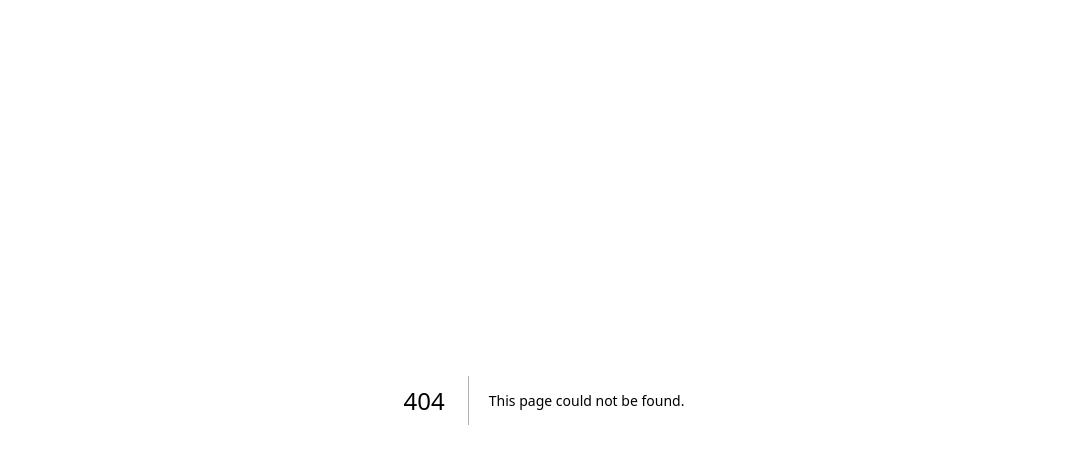
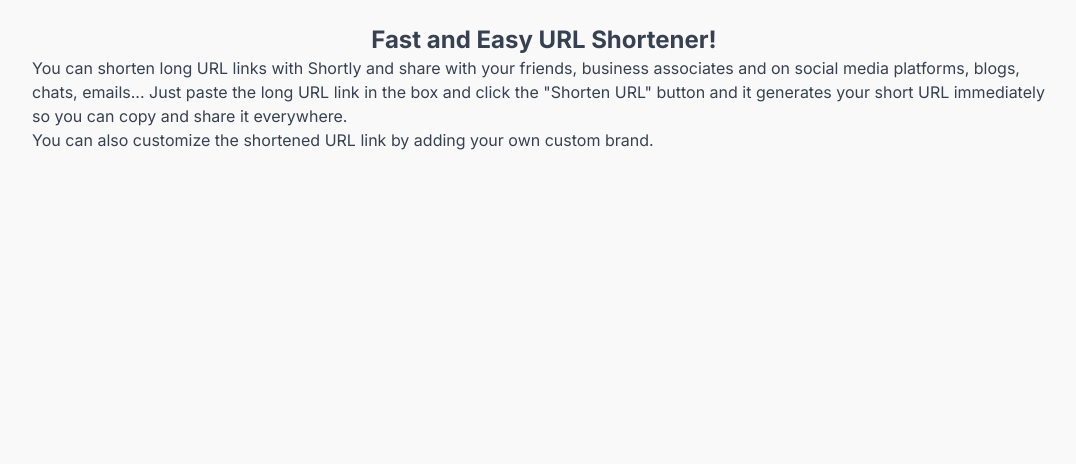
Before and after one commit to Veekthor01/URL-Shortener, a Next.js app in the folder Client/: page /Text in a window 1280 px wide. Before the commit this address had no page. Shown: the top 464 px of the page, without its empty margins (96-1172 px from the left). Built offline with nearby package versions, Linux system fonts and the light colour scheme.

Commit message:
text page file

```diff
--- /dev/null
+++ b/Client/src/app/Text/page.js
@@ -0,0 +1,16 @@
+import React from 'react';
+
+export default function UrlPage() {
+    return (
+        <div className="w-4/5 mx-auto flex flex-col justify-center items-center mt-6">
+            <h1 className='text-xl md:text-2xl text-center font-bold text-gray-700'>Fast and Easy URL Shortener!</h1>
+            <p className='text-base text-gray-700'>You can shorten long URL links with Shortly and share with your friends,
+                business associates and on social media platforms, blogs, chats, emails...
+                Just paste the long URL link in the box and click the "Shorten URL" button
+                and it generates your short URL immediately so you can copy and share it everywhere.
+                <br />
+                You can also customize the shortened URL link by adding your own custom brand.
+                </p>
+        </div>
+    );
+};
```
